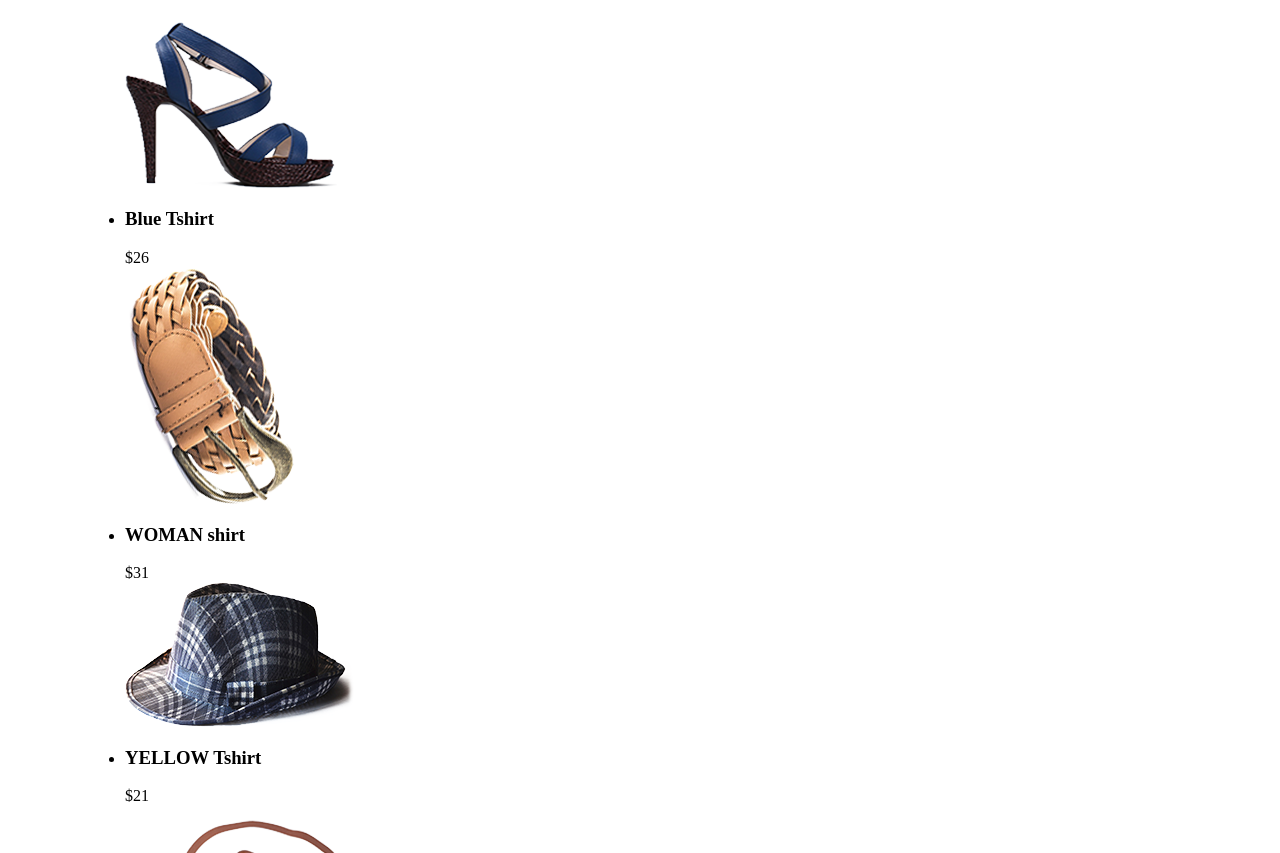
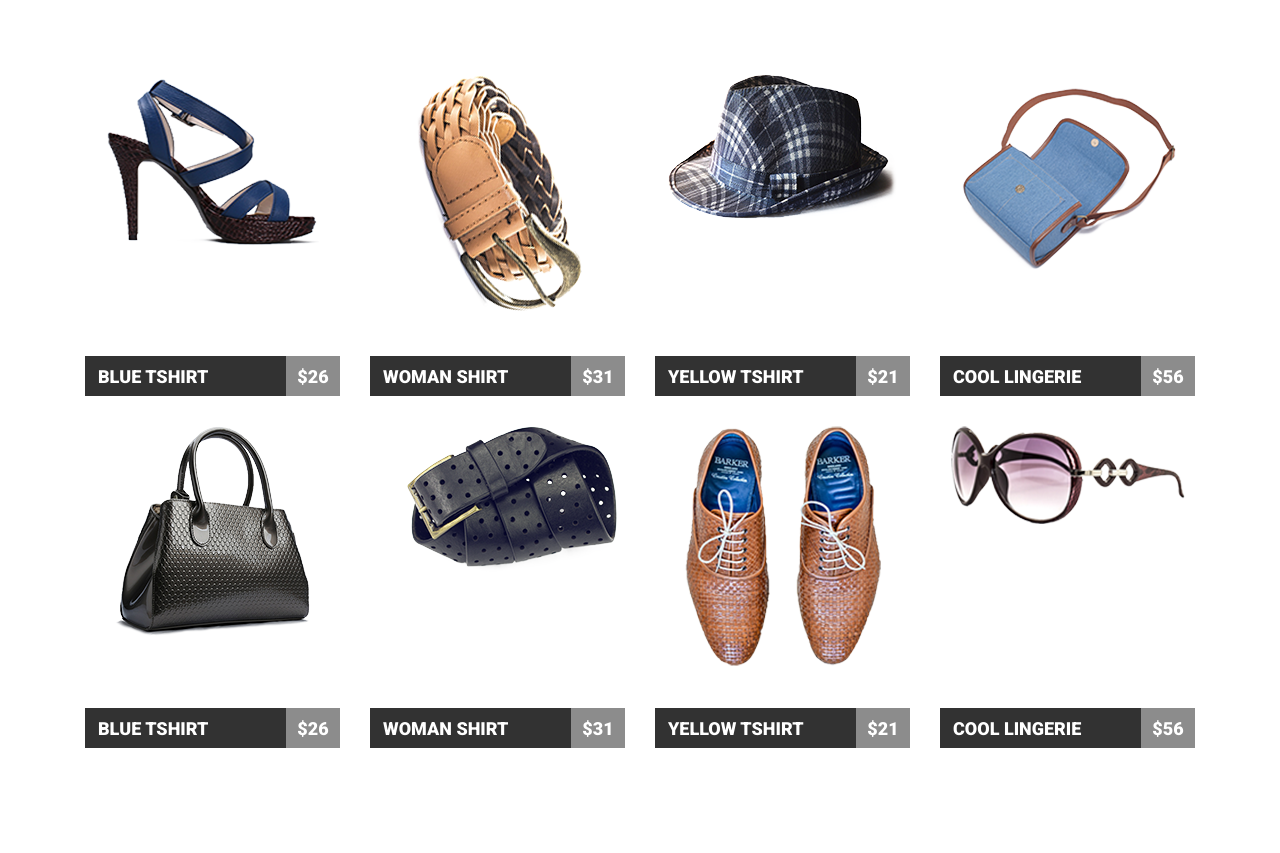
Before and after one commit to aleksp7486/goit-fe-course, a plain HTML site: page html-css/module-4/index.html in a window 1280 px wide. Shown: the part 263-1116 px from the top of the page. Drawn offline with nearby package versions, Linux system fonts and the light colour scheme.

Commit message:
module-4_gallary_img_problem

```diff
--- a/html-css/module-4/css/styles.css
+++ b/html-css/module-4/css/styles.css
@@ -1,5 +1,10 @@
 html {
   box-sizing: border-box;
+}
+
+* {
+  margin: 0;
+  padding: 0;
 }
 
 .visually-hidden:not(:focus):not(:active),
@@ -27,7 +32,6 @@ input[type="radio"].visually-hidden {
 }
 
 img {
-    display: block;
   max-width: 100%;
   height: auto;
 }
@@ -44,7 +48,6 @@ img {
   margin-top: 38px;
 }
 
-
 /* Page-header */
 
 .page-header {
@@ -53,8 +56,6 @@ margin-bottom: 104px;
 
 .page-navigation {
   width: 491px;
-    margin: 0;
-    padding: 0;
   list-style: none;
   float: right;
   margin-top: 11px;
@@ -70,7 +71,7 @@ margin-bottom: 104px;
 
 .page-logo {
   display: block;
-    font-family: 'Roboto', sans-serif;
+  font-family: "Roboto", sans-serif;
   font-size: 30px;
   line-height: 32px;
   color: #555252;
@@ -92,7 +93,7 @@ margin-bottom: 104px;
 
 .page-navigation a {
   display: block;
-    font-family: 'Open Sans', sans-serif;
+  font-family: "Open Sans", sans-serif;
   text-decoration: none;
   text-transform: uppercase;
   font-size: 14px;
@@ -105,3 +106,100 @@ margin-bottom: 104px;
 .page-navigation a:focus {
   color: #1abc9c;
 }
+
+/* Gallery section */
+
+.gallery-saction {
+  margin-bottom: 104px;
+}
+
+h2 {
+  font-family: "Roboto", sans-serif;
+  color: #515151;
+  font-size: 48px;
+  line-height: 32px;
+  font-weight: 900;
+  text-align: center;
+  margin: 0;
+  margin-bottom: 92px;
+}
+
+h2::after {
+  content: "";
+  display: block;
+  background-color: #1abc9c;
+  width: 164px;
+  height: 7px;
+  margin: 0 auto;
+  margin-top: 32px;
+}
+
+.gallery-list {
+  list-style: none;
+  display: inline-block;
+}
+
+.gallery-list-item {
+  width: 255px;
+  min-height: 322px;
+  float: left;
+}
+
+.gallery-list-item:not(:nth-child(4n)) {
+  margin-right: 30px;
+}
+
+.gallery-list-item:not(:nth-last-child(-n + 4)) {
+  margin-bottom: 30px;
+}
+
+.product-item {
+  display: block;
+}
+
+.product_pic_box {
+  height: 282px;
+  text-align: center;
+}
+
+.product_img {
+  display: inline-block;
+  vertical-align: middle;
+  object-fit: cover;
+  max-height: 250px;
+}
+
+/* ???????? */
+
+
+
+
+.ocupation {
+  background-color: #323232;
+  height: 40px;
+}
+
+.product-ocupation {
+  margin: 0;
+  float: left;
+  padding-left: 13px;
+}
+.product-price {
+  float: right;
+  width: 54px;
+  height: 100%;
+  background-color: #8c8c8c;
+  text-align: center;
+}
+
+.product-ocupation,
+.product-price {
+  font-family: "Roboto", sans-serif;
+  text-transform: uppercase;
+  font-size: 18px;
+  line-height: 32px;
+  font-weight: 900;
+  color: #ffffff;
+  text-decoration: none;
+  padding-top: 5px;
+}
--- a/html-css/module-4/index.html
+++ b/html-css/module-4/index.html
@@ -28,105 +28,153 @@
       </header>
 
       <main class="Page-maine">
-        <h1 class="page-name">Mart</h1>
+        <h1 class="page-name visually-hidden">Mart</h1>
         <!-- Gallery section -->
         <section class="gallery-saction">
           <h2 class="section-name">FEATURED PRODUCTS</h2>
 
-          <ul class="gallery-list">
-            <li class="galery-list-item">
+          <ul class="gallery-list clearfix">
+            <li class="gallery-list-item">
               <article class="product">
-                <div class="product_picture">
-                  <img src="img/galery/product_1.png" alt="Blue Tshirt" />
+                <a href="" class="product-item">
+                  <div class="product_pic_box">
+                    <img
+                      src="img/galery/product_1.png"
+                      alt="Blue Tshirt"
+                      class="product_img"
+                    />
                   </div>
                   <div class="ocupation">
                     <h3 class="product-ocupation">Blue Tshirt</h3>
                     <span class="product-price">$26</span>
                   </div>
+                </a>
               </article>
             </li>
 
-            <li class="galery-list-item">
+            <li class="gallery-list-item">
               <article class="product">
-                <div class="product_picture">
-                  <img src="img/galery/product_2.png" alt="WOMAN shirt" />
+                <a href="" class="product-item">
+                  <div class="product_pic_box">
+                    <img
+                      src="img/galery/product_2.png"
+                      alt="WOMAN shirt"
+                      class="product_img"
+                    />
                   </div>
                   <div class="ocupation">
                     <h3 class="product-ocupation">WOMAN shirt</h3>
                     <span class="product-price">$31</span>
                   </div>
+                </a>
               </article>
             </li>
 
-            <li class="galery-list-item">
+            <li class="gallery-list-item">
               <article class="product">
-                <div class="product_picture">
-                  <img src="img/galery/product_3.png" alt="YELLOW Tshirt" />
+                <a href="" class="product-item">
+                  <div class="product_pic_box">
+                    <img
+                      src="img/galery/product_3.png"
+                      alt="YELLOW Tshirt"
+                      class="product_img"
+                    />
                   </div>
                   <div class="ocupation">
                     <h3 class="product-ocupation">YELLOW Tshirt</h3>
                     <span class="product-price">$21</span>
                   </div>
+                </a>
               </article>
             </li>
 
-            <li class="galery-list-item">
+            <li class="gallery-list-item">
               <article class="product">
-                <div class="product_picture">
-                  <img src="img/galery/product_4.png" alt="Cool lingerie" />
+                <a href="" class="product-item">
+                  <div class="product_pic_box">
+                    <img
+                      src="img/galery/product_4.png"
+                      alt="Cool lingerie"
+                      class="product_img"
+                    />
                   </div>
                   <div class="ocupation">
                     <h3 class="product-ocupation">Cool lingerie</h3>
                     <span class="product-price">$56</span>
                   </div>
+                </a>
               </article>
             </li>
 
-            <li class="galery-list-item">
+            <li class="gallery-list-item">
               <article class="product">
-                <div class="product_picture">
-                  <img src="img/galery/product_5.png" alt="Blue Tshirt" />
+                <a href="" class="product-item">
+                  <div class="product_pic_box">
+                    <img
+                      src="img/galery/product_5.png"
+                      alt="Blue Tshirt"
+                      class="product_img"
+                    />
                   </div>
                   <div class="ocupation">
                     <h3 class="product-ocupation">Blue Tshirt</h3>
                     <span class="product-price">$26</span>
                   </div>
+                </a>
               </article>
             </li>
 
-            <li class="galery-list-item">
+            <li class="gallery-list-item">
               <article class="product">
-                <div class="product_picture">
-                  <img src="img/galery/product_6.png" alt="WOMAN shirt" />
+                <a href="" class="product-item">
+                  <div class="product_pic_box">
+                    <img
+                      src="img/galery/product_6.png"
+                      alt="WOMAN shirt"
+                      class="product_img"
+                    />
                   </div>
                   <div class="ocupation">
                     <h3 class="product-ocupation">WOMAN shirt</h3>
                     <span class="product-price">$31</span>
                   </div>
+                </a>
               </article>
             </li>
 
-            <li class="galery-list-item">
+            <li class="gallery-list-item">
               <article class="product">
-                <div class="product_picture">
-                  <img src="img/galery/product_7.png" alt="YELLOW Tshirt" />
+                <a href="" class="product-item">
+                  <div class="product_pic_box">
+                    <img
+                      src="img/galery/product_7.png"
+                      alt="YELLOW Tshirt"
+                      class="product_img"
+                    />
                   </div>
                   <div class="ocupation">
                     <h3 class="product-ocupation">YELLOW Tshirt</h3>
                     <span class="product-price">$21</span>
                   </div>
+                </a>
               </article>
             </li>
 
-            <li class="galery-list-item">
+            <li class="gallery-list-item">
               <article class="product">
-                <div class="product_picture">
-                  <img src="img/galery/product_8.png" alt="Cool lingerie" />
+                <a href="" class="product-item">
+                  <div class="product_pic_box">
+                    <img
+                      src="img/galery/product_8.png"
+                      alt="Cool lingerie"
+                      class="product_img"
+                    />
                   </div>
                   <div class="ocupation">
                     <h3 class="product-ocupation">Cool lingerie</h3>
                     <span class="product-price">$56</span>
                   </div>
+                </a>
               </article>
             </li>
           </ul>
@@ -140,49 +188,64 @@
           <ul class="blog-list">
             <li class="blog-item">
               <article class="blog">
-              <img src="img/blog/blog-photo-1.jpg" alt="blog photo" class="blog-photo" />
+                <img
+                  src="img/blog/blog-photo-1.jpg"
+                  alt="blog photo"
+                  class="blog-photo"
+                />
                 <h3 class="blog-ocupatio">
-                Lorem Ipsum. Proin gravida nibh vel velit auctor aliquet. Aenea
+                  Lorem Ipsum. Proin gravida nibh vel velit auctor aliquet.
+                  Aenea
                 </h3>
                 <p class="blog-text">
-                Nam nec tellus a odio tincidunt auc. Duis sed odio sit amet nibh
-                vulputate cursus a sit amet mauris. Morbi accumsan ipsum velit.
-                Nam nec tellus a odio tincidunt
+                  Nam nec tellus a odio tincidunt auc. Duis sed odio sit amet
+                  nibh vulputate cursus a sit amet mauris. Morbi accumsan ipsum
+                  velit. Nam nec tellus a odio tincidunt
                 </p>
                 <button class="expand">Read More</button>
               </article>
             </li>
             <li class="blog-item">
               <article class="blog">
-              <img src="img/blog/blog-photo-2.jpg" alt="blog photo" class="blog-photo" />
+                <img
+                  src="img/blog/blog-photo-2.jpg"
+                  alt="blog photo"
+                  class="blog-photo"
+                />
                 <h3 class="blog-ocupatio">
-                Lorem Ipsum. Proin gravida nibh vel velit auctor aliquet. Aenea
+                  Lorem Ipsum. Proin gravida nibh vel velit auctor aliquet.
+                  Aenea
                 </h3>
                 <p class="blog-text">
-                Nam nec tellus a odio tincidunt auc. Duis sed odio sit amet nibh
-                vulputate cursus a sit amet mauris. Morbi accumsan ipsum velit.
-                Nam nec tellus a odio tincidunt
+                  Nam nec tellus a odio tincidunt auc. Duis sed odio sit amet
+                  nibh vulputate cursus a sit amet mauris. Morbi accumsan ipsum
+                  velit. Nam nec tellus a odio tincidunt
                 </p>
                 <button class="expand">Read More</button>
               </article>
             </li>
             <li class="blog-item">
               <article class="blog">
-              <img src="img/blog/blog-photo-3.jpg" alt="blog photo" class="blog-photo" />
+                <img
+                  src="img/blog/blog-photo-3.jpg"
+                  alt="blog photo"
+                  class="blog-photo"
+                />
                 <h3 class="blog-ocupatio">
-                Lorem Ipsum. Proin gravida nibh vel velit auctor aliquet. Aenea
+                  Lorem Ipsum. Proin gravida nibh vel velit auctor aliquet.
+                  Aenea
                 </h3>
                 <p class="blog-text">
-                Nam nec tellus a odio tincidunt auc. Duis sed odio sit amet nibh
-                vulputate cursus a sit amet mauris. Morbi accumsan ipsum velit.
-                Nam nec tellus a odio tincidunt
+                  Nam nec tellus a odio tincidunt auc. Duis sed odio sit amet
+                  nibh vulputate cursus a sit amet mauris. Morbi accumsan ipsum
+                  velit. Nam nec tellus a odio tincidunt
                 </p>
                 <button class="expand">Read More</button>
               </article>
             </li>
           </ul>
         </section>
+      </main>
     </div>
-    </main>
   </body>
 </html>
```
Lines whose indentation alone changed are shown as unchanged.
